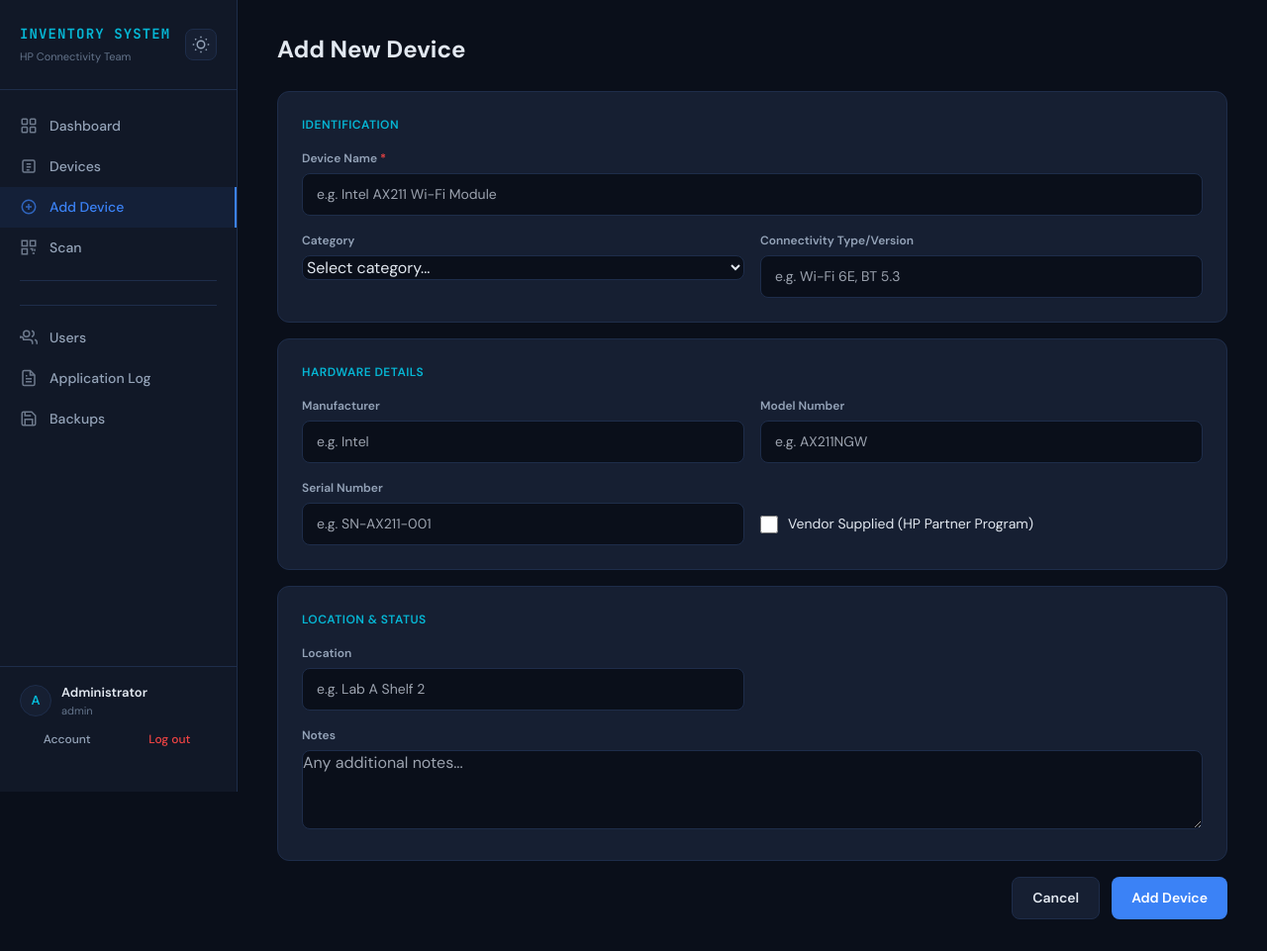
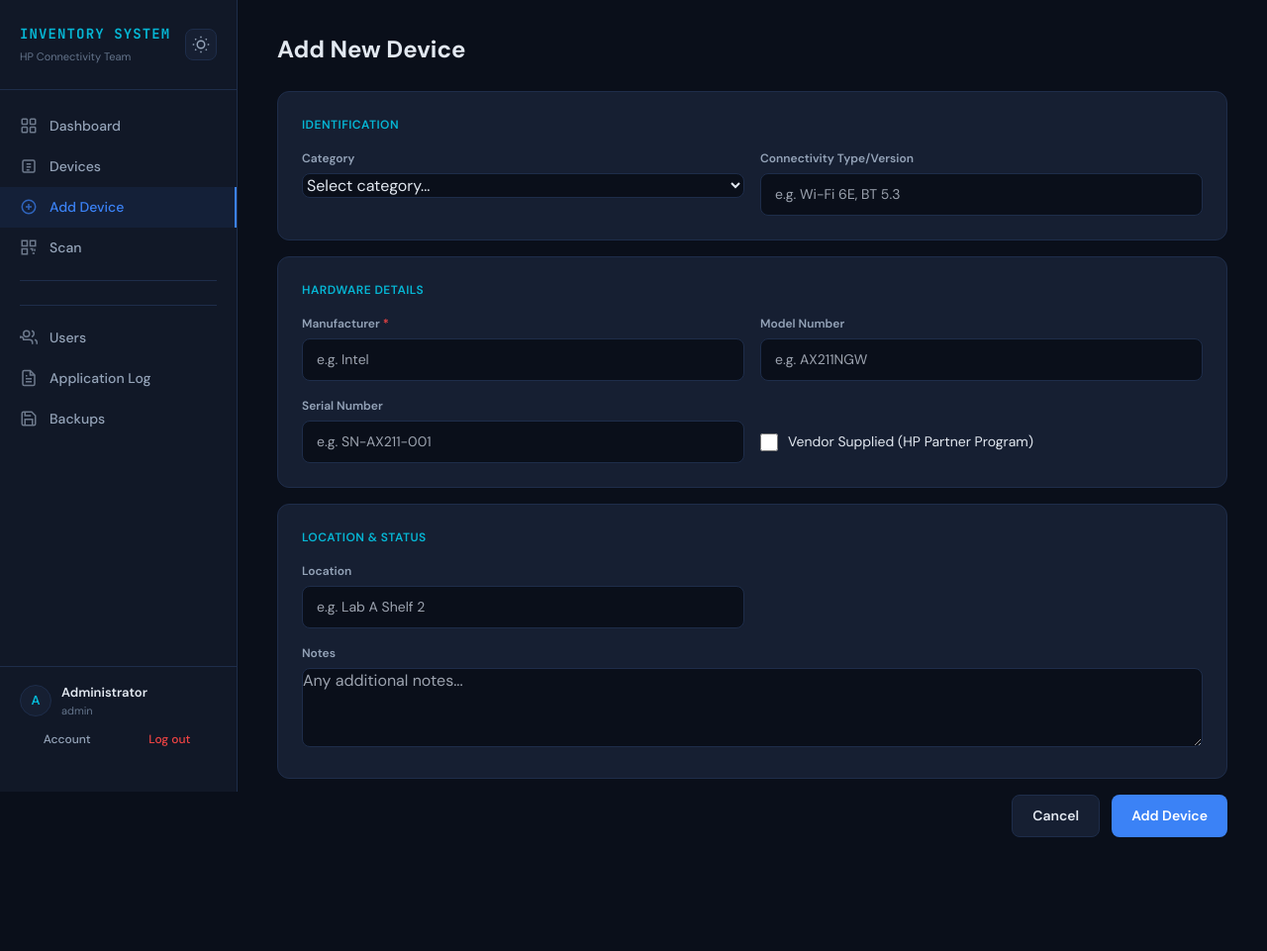
Before and after one commit to jgaweda/Inventory-Management, a Flask app: page /devices/add in a window 1280 px wide. Shown: the whole page at 99% size. After the commit the page ends 846 px from the top, so only its background shows below. Run offline with Flask 3, Linux system fonts and the light colour scheme; the visitor is signed in with stand-in values (Sample User, id 1); data comes from the database, SQL or seed files in the repository; some libraries are stand-ins or nearby versions.

Commit message:
Auto-generate device name from Manufacturer + Model Number
Removed the Name input field from the device form. The device name
is now automatically composed as 'Manufacturer ModelNumber'.
Manufacturer is now a required field.

https://claude.ai/code/session_01HqEiuPxJPvgpErhm97xCjH

```diff
--- a/app.py
+++ b/app.py
@@ -210,10 +210,12 @@ def device_list():
 @admin_required
 def device_add():
     if request.method == 'POST':
-        name = request.form.get('name', '').strip()
-        if not name:
-            flash('Device name is required.', 'error')
+        manufacturer = request.form.get('manufacturer', '').strip()
+        model_number = request.form.get('model_number', '').strip()
+        if not manufacturer:
+            flash('Manufacturer is required.', 'error')
             return render_template('device_form.html', device=request.form, is_edit=False)
+        name = f'{manufacturer} {model_number}'.strip()
 
         data = {
             'name': name,
@@ -271,10 +273,12 @@ def device_edit(device_id):
         return redirect(url_for('device_list'))
 
     if request.method == 'POST':
-        name = request.form.get('name', '').strip()
-        if not name:
-            flash('Device name is required.', 'error')
+        manufacturer = request.form.get('manufacturer', '').strip()
+        model_number = request.form.get('model_number', '').strip()
+        if not manufacturer:
+            flash('Manufacturer is required.', 'error')
             return render_template('device_form.html', device=request.form, is_edit=True, device_id=device_id)
+        name = f'{manufacturer} {model_number}'.strip()
 
         data = {
             'name': name,
--- a/templates/device_form.html
+++ b/templates/device_form.html
@@ -10,12 +10,6 @@
     <!-- Identification -->
     <div class="card" style="margin-bottom: 16px; cursor: default;">
         <div class="section-label">Identification</div>
-        <div style="margin-bottom: 16px;">
-            <label style="font-size: 12px; font-weight: 600; color: var(--text-secondary); display: block; margin-bottom: 6px;">
-                Device Name <span style="color: var(--accent-red);">*</span>
-            </label>
-            <input type="text" name="name" value="{{ device.get('name', '') if device is mapping else device.name if device else '' }}" required placeholder="e.g. Intel AX211 Wi-Fi Module">
-        </div>
         <div style="display: grid; grid-template-columns: 1fr 1fr; gap: 16px;">
             <div>
                 <label style="font-size: 12px; font-weight: 600; color: var(--text-secondary); display: block; margin-bottom: 6px;">Category</label>
@@ -38,8 +32,10 @@
         <div class="section-label">Hardware Details</div>
         <div style="display: grid; grid-template-columns: 1fr 1fr; gap: 16px;">
             <div>
-                <label style="font-size: 12px; font-weight: 600; color: var(--text-secondary); display: block; margin-bottom: 6px;">Manufacturer</label>
-                <input type="text" name="manufacturer" value="{{ device.get('manufacturer', '') if device is mapping else device.manufacturer if device else '' }}" placeholder="e.g. Intel">
+                <label style="font-size: 12px; font-weight: 600; color: var(--text-secondary); display: block; margin-bottom: 6px;">
+                    Manufacturer <span style="color: var(--accent-red);">*</span>
+                </label>
+                <input type="text" name="manufacturer" value="{{ device.get('manufacturer', '') if device is mapping else device.manufacturer if device else '' }}" required placeholder="e.g. Intel">
             </div>
             <div>
                 <label style="font-size: 12px; font-weight: 600; color: var(--text-secondary); display: block; margin-bottom: 6px;">Model Number</label>
```
